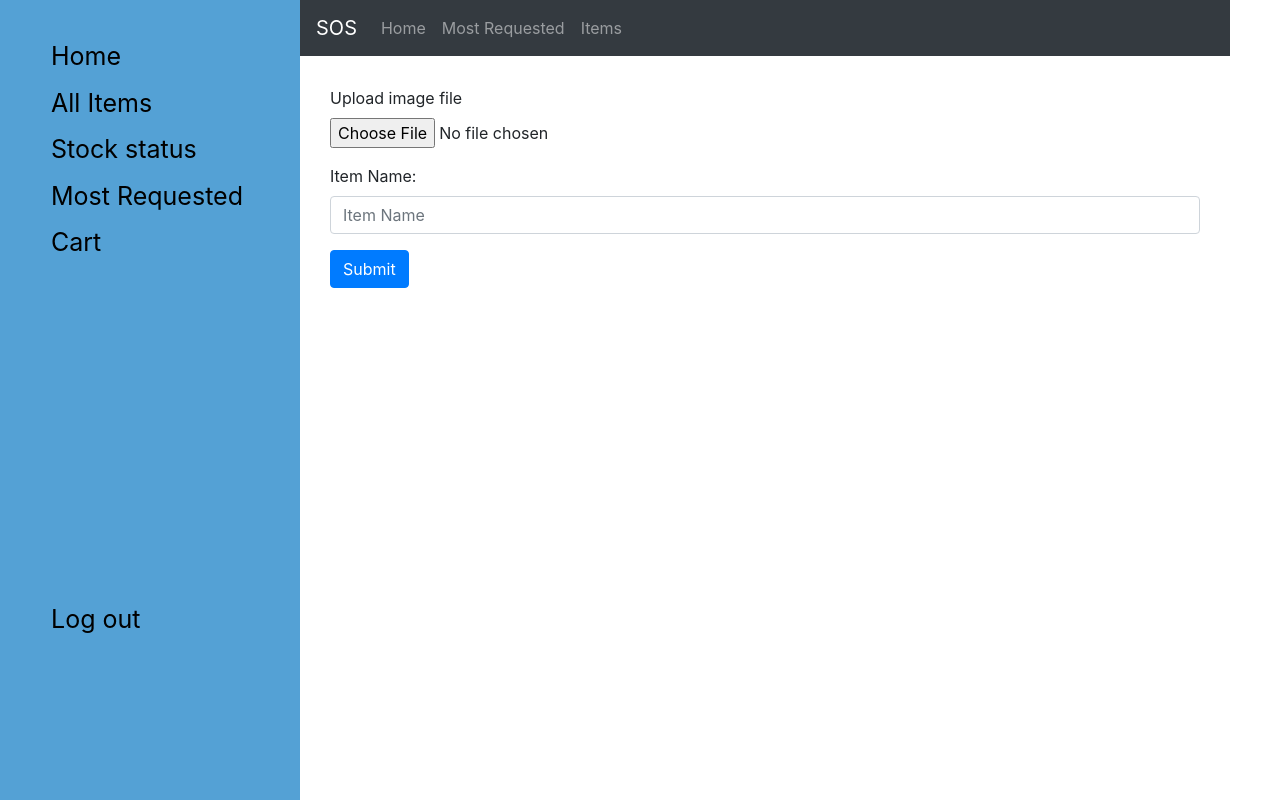
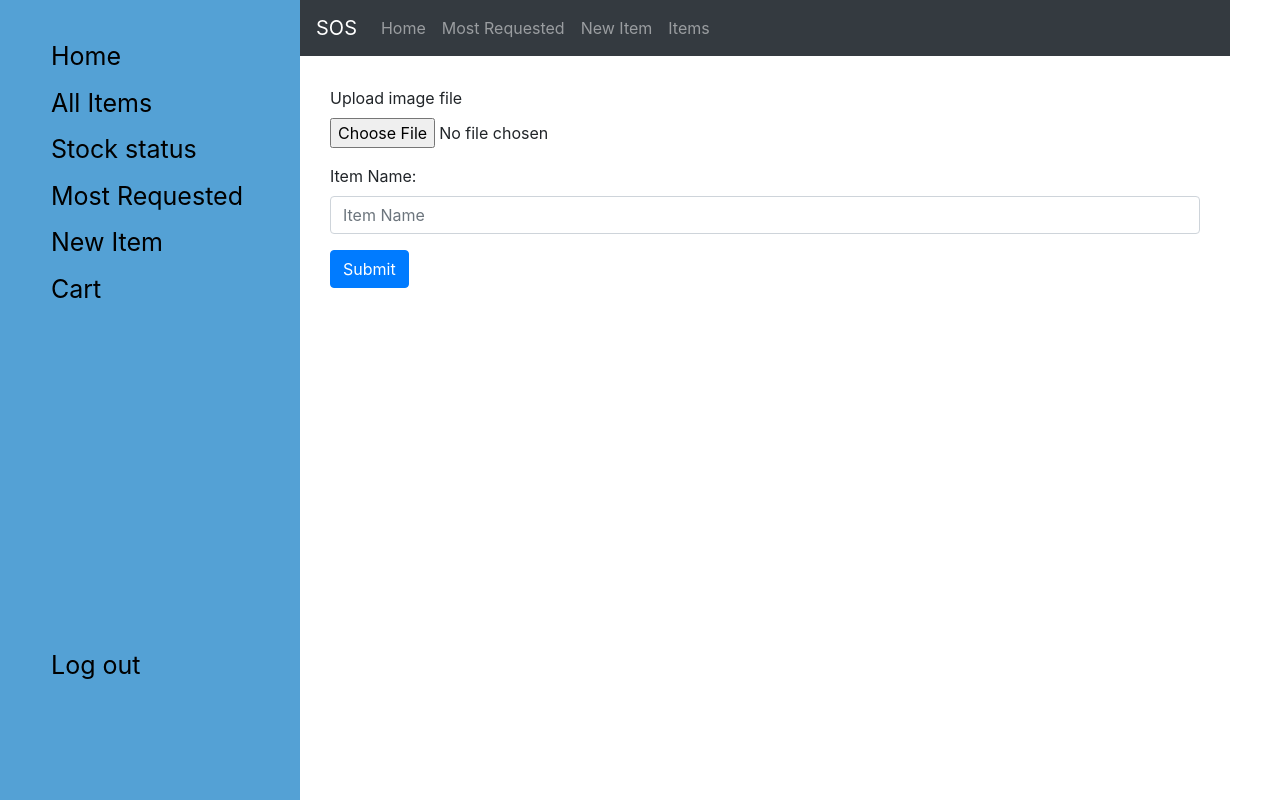
Before and after one commit to denniskalpedis/SOS-project, a Django app: page /sos/new_item/ in a window 1280 px wide. Run offline with Django 3.2, Linux system fonts and the light colour scheme; parts of the project's set-up code (start-up, migrations or seed data) failed here and were passed over; some libraries are stand-ins or nearby versions.

Commit message:
changes made to index.html and new_item.html

```diff
--- a/apps/snack_app/templates/sos/index.html
+++ b/apps/snack_app/templates/sos/index.html
@@ -3,6 +3,7 @@
     {% block content%}
     <div class="sidenav">
             <a href="/sos/">Home</a>
+            <a href="/sos/join">Join A Group</a>
      <div class="space">
         <a href="/logout">Log out</a>
     </div>
--- a/apps/snack_app/templates/sos/new_item.html
+++ b/apps/snack_app/templates/sos/new_item.html
@@ -7,6 +7,7 @@
                 <a href="#">All Items</a>
                 <a href="#">Stock status</a>
                 <a href="#">Most Requested</a>
+                <a href="#">New Item</a>
                 <a href="#">Cart</a>
                 <div class="space">
                     <a href="/logout">Log out</a>
@@ -26,8 +27,11 @@
                         <a class="nav-link" href="#">Most Requested</a>
                     </li>
                     <li class="nav-item">
+                        <a class="nav-link" href="#">New Item</a>
+                    </li>
+                    <li class="nav-item">
                         <a class="nav-link" href="#">Items</a>
-                    </li>
+                     </li>
                 </ul>
             </div>
         </nav>
```
